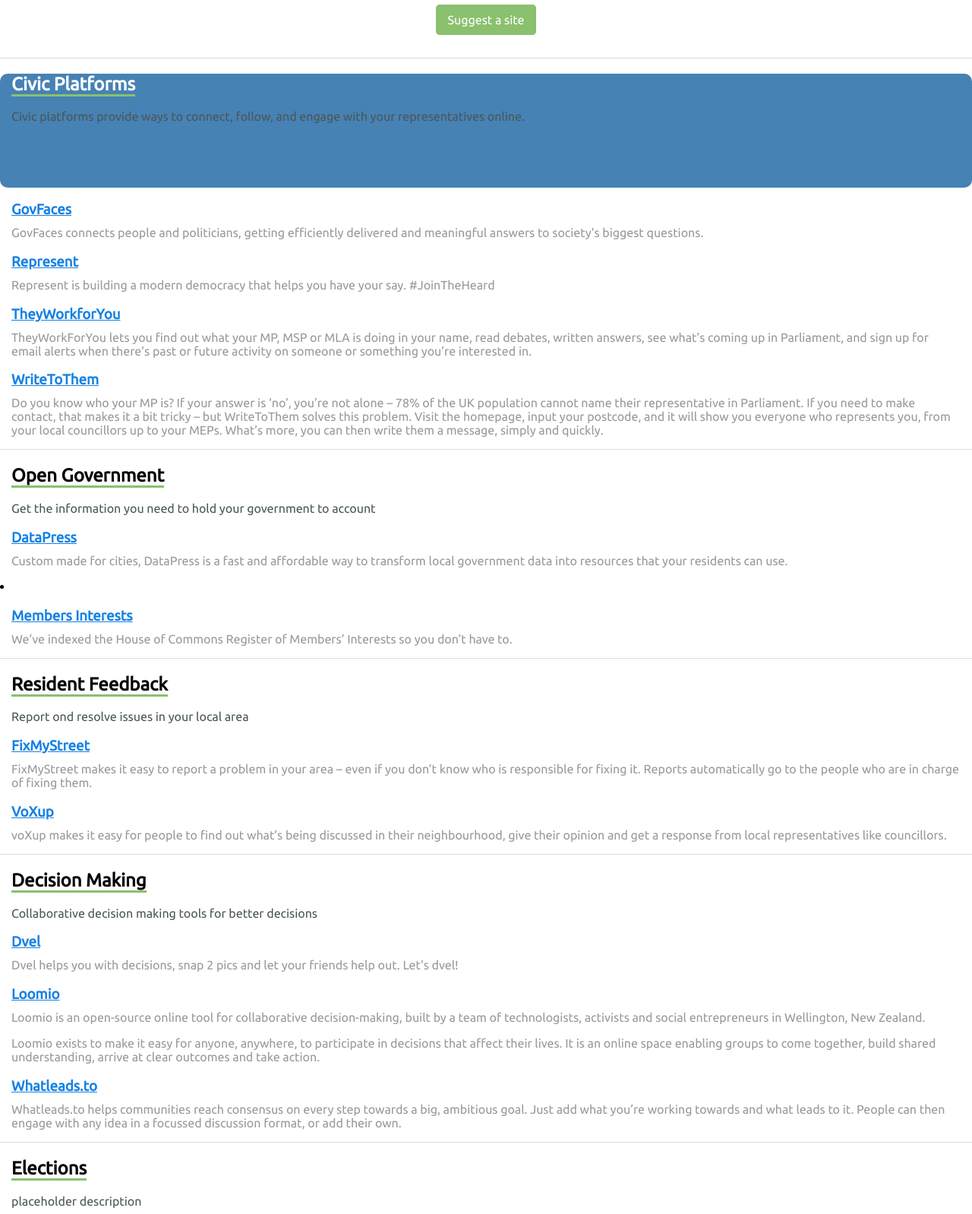
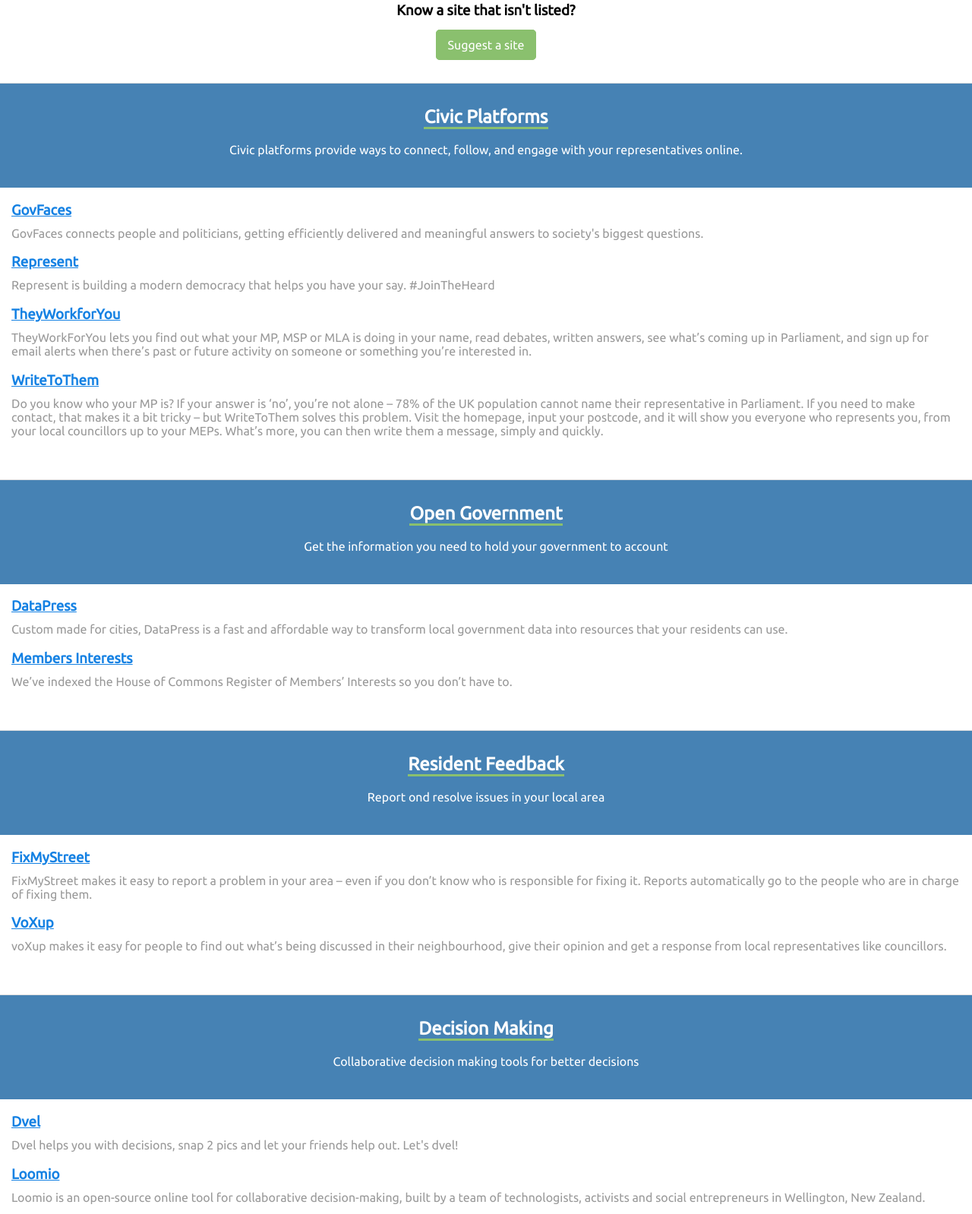
Before and after one commit to scottdavidcraig/civictech.co.uk, a website: page index.html in a window 1280 px wide. Shown: the part 820-2418 px from the top of the page at 76% size. Drawn offline with Linux system fonts and the light colour scheme.

Commit message:
Wraps section header div around section title/descriptions
In order to apply the section header styles to all sections.

```diff
--- a/css/this.css
+++ b/css/this.css
@@ -93,10 +93,16 @@
 
 .sectionheader {
 background-color: steelblue;
-background-size: cover;
-min-height: 150px;
-border-radius: 10px;
+border-radius: 0;
 color: white;
+text-align: center;
+padding-top: 10px;
+padding-bottom: 25px
+}
+
+.sectionheader p {
+
+  color: white;
 }
 
 
@@ -109,7 +115,14 @@
 }
   .section-des {
       color: #4B5658;
+      font-size: 16px
   }
+
+ul:last-child {
+  margin-bottom: 55px;
+}
+
+
 
 /* === addsite section === */
 .addsite{
--- a/index.html
+++ b/index.html
@@ -13,7 +13,6 @@
     <nav>
         <ul>
           <h1 class= "main-logo">Civic Tech</h1>
-      </ul>
     </nav>
 
 <header>
@@ -118,29 +117,31 @@
     </section>
 
     <section id ="opengov">
-
+      <div class="sectionheader">
       <h2 class ="sectiontitle"><span class="underline">Open Government</span></h2>
       <p class ="section-des"> Get the information you need to hold your government to account</p>
-
+      </div>
       <ul>
 
         <li>
           <h3><a href="http://datapress.com">DataPress</a></h3>
           <p>  Custom made for cities, DataPress is a fast and affordable way to transform local government data into resources that your residents can use.</p>
         </li>
-      </ul>
+
 
         <li>
           <h3><a href="http://www.membersinterests.org.uk/">Members Interests</a></h3>
           <p>We’ve indexed the House of Commons Register of Members’ Interests so you don’t have to.</p>
         </li>
+        </ul>
 
     </section>
 
     <section id ="residentfeedback">
-
+      <div class="sectionheader">
       <h2 class ="sectiontitle"><span class="underline">Resident Feedback</span></h2>
       <p class ="section-des"> Report ond resolve issues in your local area</p>
+      </div>
 
       <ul>
         <li>
@@ -157,10 +158,10 @@
     </section>
 
     <section id ="decisionmaking">
-
+      <div class="sectionheader">
       <h2 class ="sectiontitle"><span class="underline">Decision Making</span></h2>
       <p class ="section-des"> Collaborative decision making tools for better decisions </p>
-
+      </div>
         <ul>
 
           <li>
@@ -184,10 +185,10 @@
     </section>
 
     <section id ="elections">
-
+      <div class="sectionheader">
         <h2 class ="sectiontitle"><span class="underline">Elections</span></h2>
-        <p class ="section-des"> placeholder description </p>
-
+        <p class ="section-des"> Make an informed decision at the ballot box </p>
+      </div>
         <ul>
           <li>
             <h3><a href="https://electionleaflets.org/">Election Mentions</a></h3>
@@ -243,10 +244,11 @@
       </section>
 
     <section id ="privacy">
+      <div class="sectionheader">
 
         <h2 class ="sectiontitle"><span class="underline">Privacy</span></h2>
         <p class ="section-des"> Protect your privacy </p>
-
+      </div>
         <ul>
 
           <li>
@@ -290,10 +292,11 @@
     </section>
 
     <section id ="censorship">
+      <div class="sectionheader">
 
       <h2 class ="sectiontitle"><span class="underline">Censorship</span></h2>
       <p class ="section-des">Access the free and open internet and overcome censorship</p>
-
+      </div>
       <ul>
         <li>
           <h3><a href="https://hola.org/">Hola</a></h3>
@@ -308,10 +311,11 @@
     </section>
 
     <section id ="neighbourhood">
+      <div class="sectionheader">
 
       <h2 class ="sectiontitle"><span class="underline">Community Organising</span></h2>
       <p class ="section-des">Connect with your neighbours</p>
-
+      </div>
       <ul>
         <li>
           <h3><a href="https://www.streetlife.com/">Streetlife</a></h3>
@@ -321,11 +325,12 @@
     </section>
 
     <section id ="organising">
-
+      <div class="sectionheader">
       <h2 class ="sectiontitle"><span class="underline">Neighbourhood forums</span></h2>
       <p class ="section-des">Get involved in your local community</p>
+    </div>
 
-      <ul>
+      <ul class="last">
         <li>
           <h3><a href="http://www.ourneighbourhoodplanning.org.uk/">Neighbourhood Planning</a></h3>
           <p>This website supports people and communities who are using new powers under the Localism Act 2011 to create neighbourhood plans.</p>
@@ -337,7 +342,7 @@
 
 </footer>
 <script>
-var easteregg = "These are not the droid's you are looking for. THESE are the droid's you're lookig for: https://github.com/scottdavidcraig/civictech.co.uk "
+var easteregg = "These are not the droids you are looking for. THESE are the droids you're lookig for: https://github.com/scottdavidcraig/civictech.co.uk "
 console.log(easteregg)
 </script>
 
```
